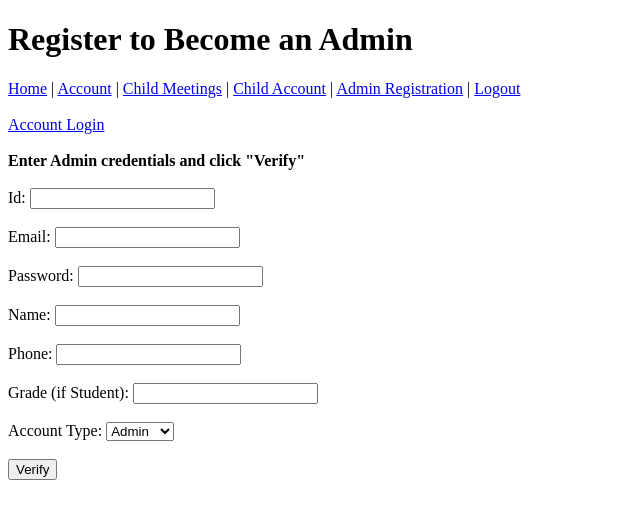
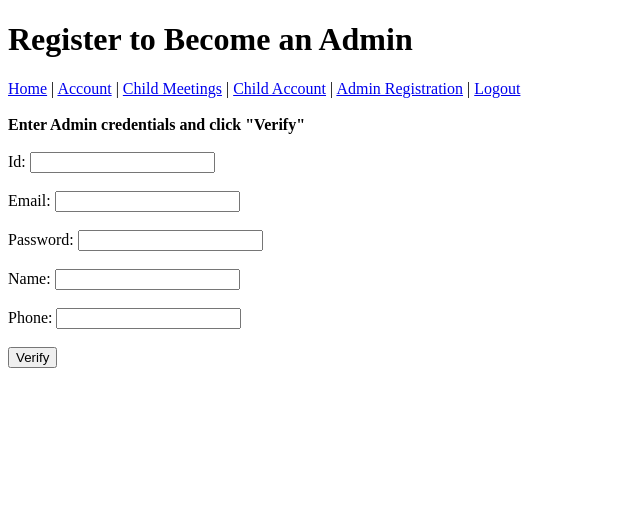
Before and after one commit to saltyseas69/Databse-II, a PHP site: page /Parent/becomeadmin.php in a window 1280 px wide. Shown: the top 519 px of the page, without its empty margins (0-640 px from the left). Run offline with PHP 8.4, Linux system fonts and the light colour scheme; a user stored in the database is signed in; data comes from the database, SQL or seed files in the repository.

Commit message:
Parent to Admin fixes

```diff
--- a/Parent/becomeadmin.php
+++ b/Parent/becomeadmin.php
@@ -5,7 +5,7 @@
     <meta name="viewport"
           content="width=device-width, user-scalable=no, initial-scale=1.0, maximum-scale=1.0, minimum-scale=1.0">
     <meta http-equiv="X-UA-Compatible" content="ie=edge">
-    <title>Register Account</title>
+    <title>Parent to Admin Registration</title>
 </head>
 <body>
 
@@ -19,8 +19,6 @@
             <a href="../index.php">Logout</a>
         </nav>
         <br>
-        <a href="../index.php">Account Login</a>
-        <br><br>
 <b>Enter Admin credentials and click "Verify"</b>
 
 <section>
@@ -41,16 +39,6 @@
         <label for="phone">Phone: </label>
         <input type="text" id="phone" name="phone">
         <br><br>
-        <label for="grade">Grade (if Student): </label>
-        <input type="text" id="grade" name="grade">
-        <br><br>
-        <label for="type">Account Type: </label>
-        <select name="type" id="type">
-            <option value="admins">Admin</option>
-            <option value="students">Student</option>
-            <option value="parents">Parent</option>
-        </select>
-        <br><br>
         <input type="submit" name="register" value="Verify">
     </form>
 </section>
@@ -64,14 +52,14 @@ if (!$dbConnection) {
 $parent = "select * from users where id = " . $_SESSION['sessionID'];
 $p_result = mysqli_query($dbConnection, $parent);
 
-//select the child of the parent that logged in
-$childof = "SELECT student_id FROM child_of WHERE parent_id = " . $_SESSION['sessionID'];
+//find number of children of the parent that logged in
+$childCount = "SELECT count(*) as childCount FROM child_of WHERE parent_id = " . $_SESSION['sessionID'];
+
 //the variable defined in the last line is used to access the db
-$childof_result = $dbConnection->query($childof);
+$childof_result = $dbConnection->query($childCount);
 //now fetch all the data while the rows are not empty
-    while($row = $childof_result->fetch_assoc()){
-        $child_name = $row["student_id"];
-    }
+$childOfRow = $childof_result->fetch_assoc();
+$childCountActual = $childOfRow['childCount'];
 
 if(isset($_POST['register'])) {
     $id = $_POST['id'];
@@ -79,52 +67,31 @@ if(isset($_POST['register'])) {
     $password = $_POST['password'];
     $name = $_POST['name'];
     $phone = $_POST['phone'];
-    $type = $_POST['type'];
-    $grade = $_POST['grade'];
 
-    if (empty($id) || empty($email) || empty($password) || empty($name) || empty($phone) || empty($type)) {
+    if (empty($id) || empty($email) || empty($password) || empty($name) || empty($phone)) {
         echo "Data required in all fields except grade";
     } else {
+    if ($childCountActual > 0) {
+        echo "<br>Can not be admin with child enrolled in school<br>";
+    }
+    else {
         $query = 'insert into users values (' . $id . ', "' . $email . '", "' . $password . '", "' . $name . '", ' . $phone . ')';
         $result = mysqli_query($dbConnection, $query);
 
         if (!$result) {
             echo "<br>Could not insert into User table<br>";
-        }
-        else {
+        } else {
             echo "<br>Successfuly inserted into User table<br>";
 
-            switch ($type) {
-                case "admins":
-                    $query = 'insert into admins values (' . $id .')';
-                    $result = mysqli_query($dbConnection, $query);
-                    if (!$result && $child_name > 0) {
-                        echo "<br>Could not insert into Admin table<br>";
-                    }
-                    else {
-                        echo "<br>Successfuly inserted into Admin table<br>";
-                    }
-                    break;
-                case "students":
-                    $query = 'insert into students values (' . $id .', ' . $grade .')';
-                    $result = mysqli_query($dbConnection, $query);
-                    if (!$result) {
-                        echo "<br>Could not insert into Students table<br>";
-                    } else {
-                        echo "<br>Successfuly inserted into Students table<br>";
-                    }
-                    break;
-                case "parents":
-                    $query = 'insert into parents values (' . $id .')';
-                    $result = mysqli_query($dbConnection, $query);
-                    if (!$result) {
-                        echo "<br>Could not insert into Parents table<br>";
-                    } else {
-                        echo "<br>Successfuly inserted into Parents table<br>";
-                    }
-                    break;
-                default:
-                    echo "<br>Unexpected error, invalid Acct Type<br>";
+            $query = 'insert into admins values (' . $id . ')';
+            $result = mysqli_query($dbConnection, $query);
+
+            if (!$result) {
+                echo "<br>Could not insert into Admin table<br>";
+            } else {
+                echo "<br>Successfuly inserted into Admin table<br>";
+            }
+
             }
         }
     }
```
